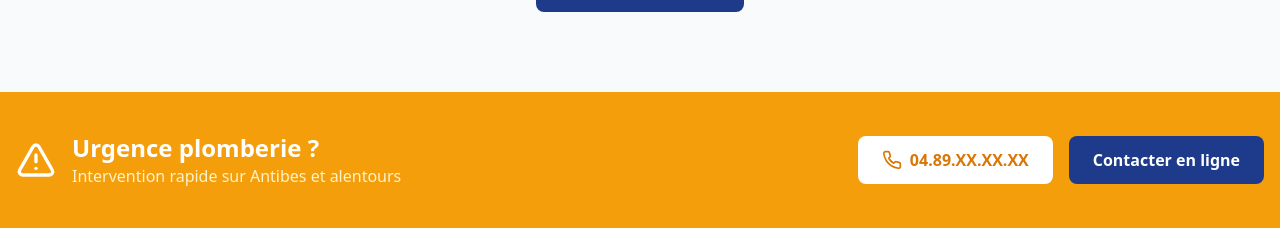
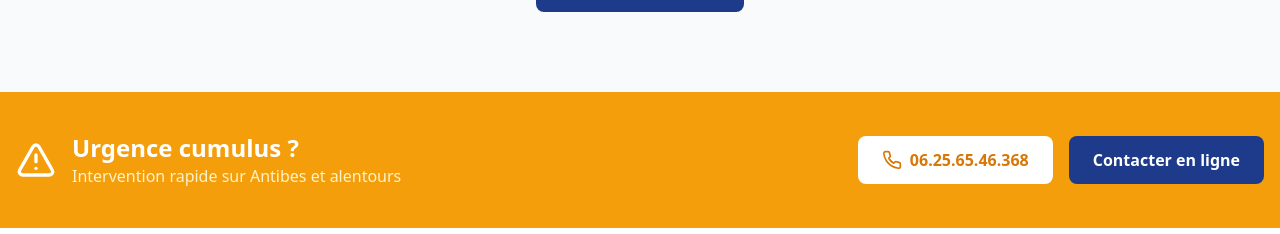
Before and after one commit to Kazimas78/cumulus, a React (Vite) app: page / in a window 1280 px wide. Shown: the part 1420-1654 px from the top of the page. Built offline with nearby package versions, Linux system fonts and the light colour scheme.

Commit message:
Update Emergency.tsx

```diff
--- a/src/components/Emergency.tsx
+++ b/src/components/Emergency.tsx
@@ -9,18 +9,18 @@ export const Emergency = () => {
           <div className="flex items-center gap-4">
             <AlertTriangle size={40} className="text-white" />
             <div>
-              <h3 className="text-2xl font-bold">Urgence plomberie ?</h3>
+              <h3 className="text-2xl font-bold">Urgence cumulus ?</h3>
               <p className="text-amber-100">Intervention rapide sur Antibes et alentours</p>
             </div>
           </div>
 
           <div className="flex flex-col sm:flex-row gap-4">
             <a
-              href="tel:04XXXXXXXX"
+              href="tel:0625654638"
               className="bg-white text-amber-600 hover:bg-amber-50 font-bold py-3 px-6 rounded-lg flex items-center justify-center gap-2 transition duration-300"
             >
               <Phone size={20} />
-              04.89.XX.XX.XX
+              06.25.65.46.368
             </a>
             <a
               href="#contact"
```
